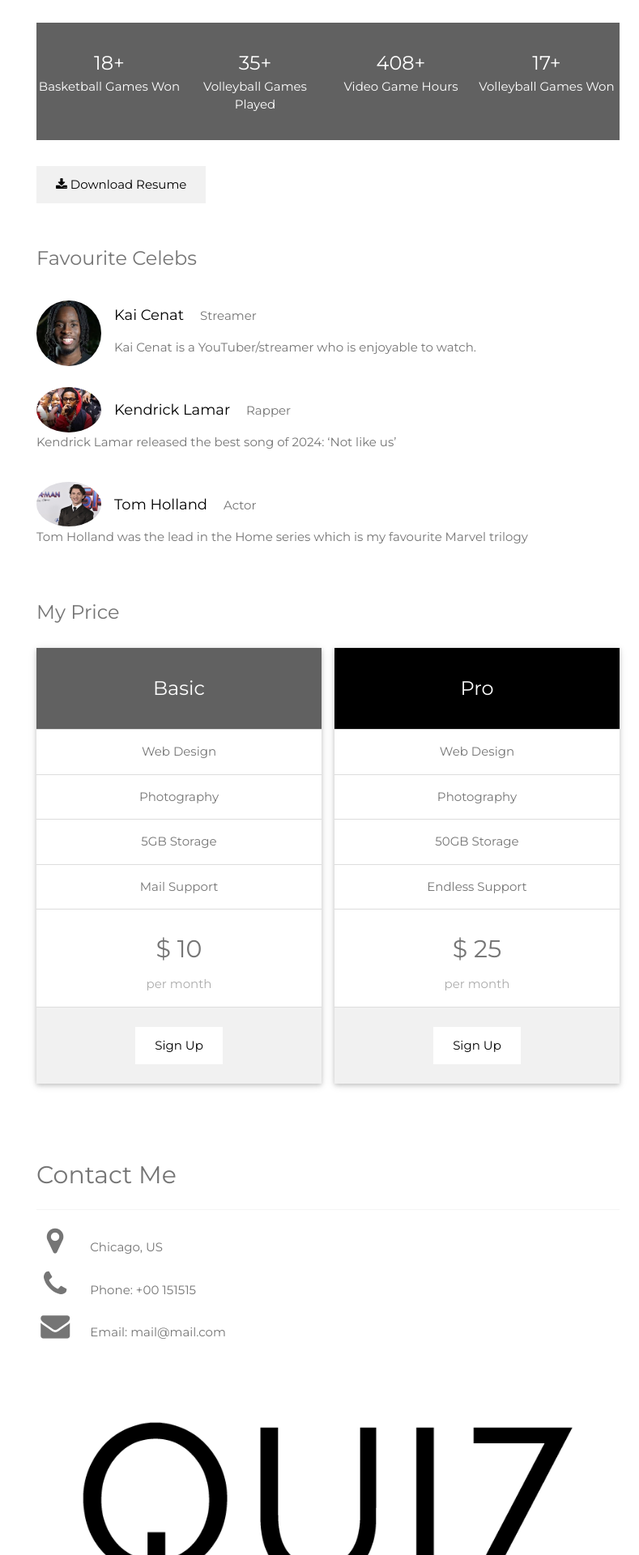
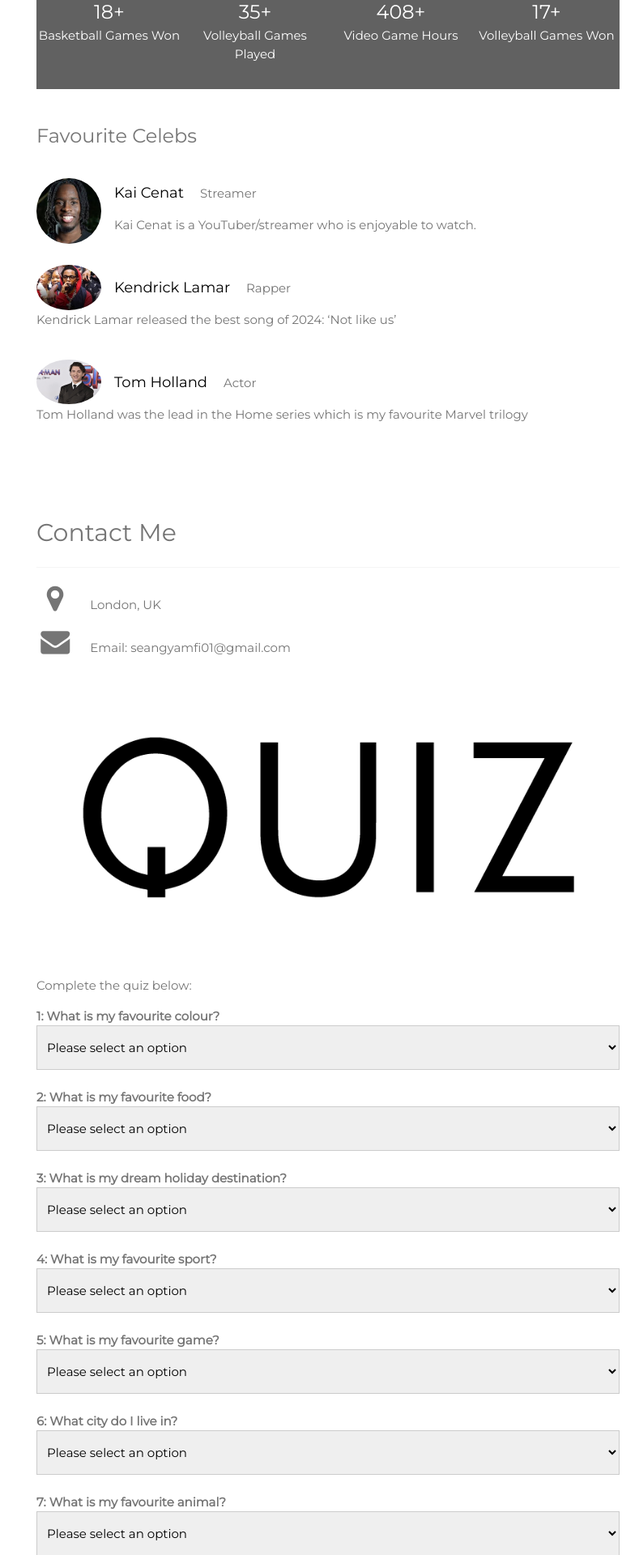
Before and after one commit to pythonsean1/my-portfolio, a Flask app: page / in a window 1280 px wide. Shown: the part 2280-4200 px from the top of the page at 81% size, without its empty margins (491-1280 px from the left). Run offline with Flask 3, Linux system fonts and the light colour scheme.

Commit message:
Validated the questions and returned i back to the index.HTML page

```diff
--- a/main.py
+++ b/main.py
@@ -6,5 +6,91 @@ app = Flask(__name__)
 def index():
     return render_template("index.html")
 
+@app.route('/quiz', methods=['POST'] ) # Create a quiz route that only handles post requests
+def quiz():
+    if request.method == 'POST':
+        # Get data from form
+        question1 = request.form.get('question1') # .get returns None if empty
+        if question1 == 'red':
+            question1_answer = 'CORRECT! my favourite colour is red'
+        else:
+            question1_answer = 'INCORRECT my favourite colour is red'
+
+        # question2
+        question2 = request.form.get('question2') # .get returns None if empty
+        if question2 == 'pizza':
+            question2_answer = 'CORRECT! my favourite food is pizza'
+        else:
+            question2_answer = 'INCORRECT my favourite food is pizza'
+
+        # question3
+        question3 = request.form.get('question3') # .get returns None if empty
+        if question3 == 'japan':
+            question3_answer = 'CORRECT! my dream holiday is Japan'
+        else:
+            question3_answer = 'INCORRECT my dream holiday is Japan'
+
+        # question 4
+        question4 = request.form.get('question4') # .get returns None if empty
+        if question4 == 'volleyball':
+            question4_answer = 'CORRECT! my favourite sport is volleyball'
+        else:
+            question4_answer = 'INCORRECT my favourite sport is volleyball'
+
+        # question 5
+        question5 = request.form.get('question5') # .get returns None if empty
+        if question5 == 'injustice':
+            question5_answer = 'CORRECT! my favourite game is injustice'
+        else:
+            question5_answer = 'INCORRECT my favourite game is injustice'
+
+        # question 6
+        question6 = request.form.get('question6') # .get returns None if empty
+        if question6 == 'london':
+            question6_answer = 'CORRECT! I live in the city of london'
+        else:
+            question6_answer = 'INCORRECT I live in the city of london'
+
+        # question 7
+        question7 = request.form.get('question7') # .get returns None if empty
+        if question7 == 'owl':
+            question7_answer = 'CORRECT! My favourite animal is  owl'
+        else:
+            question7_answer = 'INCORRECT My favourite animal is  owl'
+
+        # question 8
+        question8 = request.form.get('question8') # .get returns None if empty
+        if question8 == 'kendrick':
+            question8_answer = 'CORRECT! My favourite rapperl is Kendrick Llamar'
+        else:
+            question8_answer = 'INCORRECT My favourite rapperl is Kendrick Llamar '
+
+        # question 9
+        question9 = request.form.get('question9') # .get returns None if empty
+        if question9 == 'pokemon':
+            question9_answer = 'CORRECT! If I was able to choose to be in a game I would be in Pokemon'
+        else:
+            question9_answer = 'INCORRECT If I was able to choose to be in a game I would be in Pokemon '
+
+        # question 10
+        question10 = request.form.get('question10') # .get returns None if empty
+        if question10 == 'spiderman btsv':
+            question10_answer = 'CORRECT! My favourite movie is Spider-man: Beyond The Spider-Verse'
+        else:
+            question10_answer = 'INCORRECT My favourite movie is Spider-man: Beyond The Spider-Verse '
+
+
+
+
+
+
+
+
+
+
+
+
+    return render_template('index.html', question1_answer=question1_answer, answer2=question2_answer, answer3=question3_answer, answer4=question4_answer, answer5=question5_answer, answer6=question6_answer, answer7=question7_answer, answer8=question8_answer, answer9=question9_answer, answer10=question10_answer)
+
 if __name__ == '__main__':
     app.run(debug = True)
--- a/templates/index.html
+++ b/templates/index.html
@@ -52,9 +52,6 @@ body, h1,h2,h3,h4,h5,h6 {font-family: "Montserrat", sans-serif}
     <p>Aspiring Python developer</p>
     <img src="{{ url_for('static', filename='spike.jpg') }}" class="w3-image w3-hide-large w3-hide-small w3-round" style="display:block;width:60%;margin:auto;">
     <img src="{{ url_for('static', filename='spike.jpg') }}" class="w3-image w3-hide-large w3-hide-medium w3-round" width="1000" height="1333">
-    <button class="w3-button w3-light-grey w3-padding-large w3-margin-top">
-      <i class="fa fa-download"></i> Download Resume
-    </button>
   </header>
 
   <!-- Portfolio Section -->
@@ -125,9 +122,7 @@ body, h1,h2,h3,h4,h5,h6 {font-family: "Montserrat", sans-serif}
       </div>
     </div>
 
-    <button class="w3-button w3-light-grey w3-padding-large w3-section">
-      <i class="fa fa-download"></i> Download Resume
-    </button>
+
 
     <!-- Testimonials -->
     <h3 class="w3-padding-24">Favourite Celebs</h3>
@@ -144,43 +139,7 @@ body, h1,h2,h3,h4,h5,h6 {font-family: "Montserrat", sans-serif}
     <p>Tom Holland was the lead in the Home series which is my favourite Marvel trilogy</p><br>
 
     <!-- Grid for pricing tables -->
-    <h3 class="w3-padding-16">My Price</h3>
-    <div class="w3-row-padding" style="margin:0 -16px">
-      <div class="w3-half w3-margin-bottom">
-        <ul class="w3-ul w3-center w3-card w3-hover-shadow">
-          <li class="w3-dark-grey w3-xlarge w3-padding-32">Basic</li>
-          <li class="w3-padding-16">Web Design</li>
-          <li class="w3-padding-16">Photography</li>
-          <li class="w3-padding-16">5GB Storage</li>
-          <li class="w3-padding-16">Mail Support</li>
-          <li class="w3-padding-16">
-            <h2>$ 10</h2>
-            <span class="w3-opacity">per month</span>
-          </li>
-          <li class="w3-light-grey w3-padding-24">
-            <button class="w3-button w3-white w3-padding-large w3-hover-black">Sign Up</button>
-          </li>
-        </ul>
-      </div>
 
-      <div class="w3-half">
-        <ul class="w3-ul w3-center w3-card w3-hover-shadow">
-          <li class="w3-black w3-xlarge w3-padding-32">Pro</li>
-          <li class="w3-padding-16">Web Design</li>
-          <li class="w3-padding-16">Photography</li>
-          <li class="w3-padding-16">50GB Storage</li>
-          <li class="w3-padding-16">Endless Support</li>
-          <li class="w3-padding-16">
-            <h2>$ 25</h2>
-            <span class="w3-opacity">per month</span>
-          </li>
-          <li class="w3-light-grey w3-padding-24">
-            <button class="w3-button w3-white w3-padding-large w3-hover-black">Sign Up</button>
-          </li>
-        </ul>
-      </div>
-    <!-- End Grid/Pricing tables -->
-    </div>
 
   <!-- End About Section -->
   </div>
@@ -191,23 +150,147 @@ body, h1,h2,h3,h4,h5,h6 {font-family: "Montserrat", sans-serif}
     <hr class="w3-opacity">
 
     <div class="w3-section">
-      <p><i class="fa fa-map-marker fa-fw w3-xxlarge w3-margin-right"></i> Chicago, US</p>
-      <p><i class="fa fa-phone fa-fw w3-xxlarge w3-margin-right"></i> Phone: +00 151515</p>
-      <p><i class="fa fa-envelope fa-fw w3-xxlarge w3-margin-right"> </i> Email: mail@mail.com</p>
+      <p><i class="fa fa-map-marker fa-fw w3-xxlarge w3-margin-right"></i> London, UK</p>
+      <p><i class="fa fa-envelope fa-fw w3-xxlarge w3-margin-right"> </i> Email: seangyamfi01@gmail.com</p>
     </div>
 
     <!-- Image of location/map -->
     <img src="{{ url_for('static', filename='Quiz-850x354.png') }}" class="w3-image w3-greyscale" style="width:100%;margin:32px 0">
 
-    <p>Lets get in touch. Send me a message:</p>
-    <form action="/action_page.php" target="_blank">
-      <p><input class="w3-input w3-padding-16 w3-border" type="text" placeholder="Name" required name="Name"></p>
-      <p><input class="w3-input w3-padding-16 w3-border" type="text" placeholder="Email" required name="Email"></p>
-      <p><input class="w3-input w3-padding-16 w3-border" type="text" placeholder="Subject" required name="Subject"></p>
-      <p><input class="w3-input w3-padding-16 w3-border" type="text" placeholder="Message" required name="Message"></p>
-      <p>
+    <p>Complete the quiz below:</p>
+    <form action="/quiz" method="post" >
+        <label for="question1"><strong>1: What is my favourite colour?</strong></label>
+        <select id="question1" class="w3-input w3-padding-16 w3-border" name="question1" required>
+            <option value="">Please select an option</option>
+            <option value="blue">Blue</option>
+            <option value="red">Red</option>
+            <option value="green">Green</option>
+            <option value="orange">Orange</option>
+        </select>
+        {% if question1_answer %}
+            <p>{{ question1_answer }}</p>
+        {% endif %}
+        <br>
+
+        <label for="question2"><strong>2: What is my favourite food?</strong></label>
+        <select id="question2" class="w3-input w3-padding-16 w3-border" name="question2" required>
+            <option value="">Please select an option</option>
+            <option value="pizza">Pizza</option>
+            <option value="cheeseburger">Cheeseburger</option>
+            <option value="hotdog">Hotdog</option>
+            <option value="chikensandwich">Chicken Sandwich</option>
+
+        </select>
+        {% if answer2 %}
+            <p>{{ answer2 }}</p>
+        {% endif %}
+        <br>
+
+        <label for="question3"><strong>3: What is my dream holiday destination?</strong></label>
+        <select id="question3" class="w3-input w3-padding-16 w3-border" name="question3" required>
+            <option value="">Please select an option</option>
+            <option value="japan">Japan</option>
+            <option value="france">France</option>
+            <option value="usa">USA</option>
+            <option value="china">China</option>
+        </select>
+        {% if answer3 %}
+            <p>{{ answer3 }}</p>
+        {% endif %}
+        <br>
+
+        <label for="question4"><strong>4: What is my favourite sport?</strong></label>
+        <select id="question4" class="w3-input w3-padding-16 w3-border" name="question4" required>
+            <option value="">Please select an option</option>
+            <option value="basketball">Basketball</option>
+            <option value="tenis">Tenis</option>
+            <option value="football">Football</option>
+            <option value="volleyball">Volleyball</option>
+        </select>
+        {% if answer4 %}
+            <p>{{ answer4 }}</p>
+        {% endif %}
+        <br>
+
+        <label for="question5"><strong>5: What is my favourite game?</strong></label>
+        <select id="question5" class="w3-input w3-padding-16 w3-border" name="question5" required>
+            <option value="">Please select an option</option>
+            <option value="injustice">Injustice</option>
+            <option value="fortnite">Fortnite</option>
+            <option value="mortalkombat">Mortal Kombat</option>
+            <option value="pokemon">Pokemon</option>
+        </select>
+        {% if answer5 %}
+          <p>{{ answer5 }}</p>
+        {% endif %}
+        <br>
+
+        <label for="question6"><strong>6: What city do I live in?</strong></label>
+        <select id="question6" class="w3-input w3-padding-16 w3-border" name="question6" required>
+            <option value="">Please select an option</option>
+            <option value="manchester">Manchester</option>
+            <option value="london">London</option>
+            <option value="glasglow">Glasglow</option>
+            <option value="liverpool">Liverpool</option>
+        </select>
+        {% if answer6 %}
+            <p>{{ answer6 }}</p>
+        {% endif %}
+        <br>
+
+        <label for="question7"><strong>7: What is my favourite animal?</strong></label>
+        <select id="question7" class="w3-input w3-padding-16 w3-border" name="question7" required>
+            <option value="">Please select an option</option>
+            <option value="owl">Owl</option>
+            <option value="panther">Panther</option>
+            <option value="falcon">Falcon</option>
+            <option value="cheetah">Cheetah</option>
+        </select>
+        {% if answer7 %}
+            <p>{{ answer7 }}</p>
+        {% endif %}
+        <br>
+
+        <label for="question8"><strong>8: Who is my favourite rapper?</strong></label>
+        <select id="question8" class="w3-input w3-padding-16 w3-border" name="question8" required>
+            <option value="">Please select an option</option>
+            <option value="carti">Playboi Carti</option>
+            <option value="jcole">J Cole</option>
+            <option value="kendrick">Kendrick Lamar</option>
+            <option value="drake">Drake</option>
+        </select>
+        {% if answer8 %}
+          <p>{{ answer8 }}</p>
+        {% endif %}
+        <br>
+
+        <label for="question9"><strong>9: What game would I choose to be in if I could be in a game?</strong></label>
+        <select id="question9" class="w3-input w3-padding-16 w3-border" name="question9" required>
+            <option value="">Please select an option</option>
+            <option value="animalcrossing">Animal Crossing</option>
+            <option value="streetfighter">Street Fighter</option>
+            <option value="pokemon">Pokemon</option>
+            <option value="zelda">Legends Of Zelda</option>
+        </select>
+        {% if answer9 %}
+            <p>{{ answer9 }}</p>
+        {% endif %}
+        <br>
+
+        <label for="question10"><strong>10: What is my favourite movie?</strong></label>
+        <select id="question10" class="w3-input w3-padding-16 w3-border" name="question10" required>
+            <option value="">Please select an option</option>
+            <option value="spiderman nwh">Spide-Man: No Way Home</option>
+            <option value="spiderman btsv">Spider-Man: Beyond The Spider-Verse</option>
+            <option value="endgame">Avengers: Endgame</option>
+            <option value="batman">The Batman</option>
+        </select>
+        {% if answer10 %}
+            <p>{{ answer10 }}</p>
+        {% endif %}
+        <br>
         <button class="w3-button w3-light-grey w3-padding-large" type="submit">
-          <i class="fa fa-paper-plane"></i> SEND MESSAGE
+          <i class="fa fa-paper-plane"></i> COMPLETE QUIZ!
         </button>
       </p>
     </form>
@@ -216,13 +299,7 @@ body, h1,h2,h3,h4,h5,h6 {font-family: "Montserrat", sans-serif}
 
   <!-- Footer -->
   <footer class="w3-container w3-padding-64 w3-light-grey w3-center w3-opacity w3-xlarge" style="margin:-24px">
-    <i class="fa fa-facebook-official w3-hover-opacity"></i>
-    <i class="fa fa-instagram w3-hover-opacity"></i>
-    <i class="fa fa-snapchat w3-hover-opacity"></i>
-    <i class="fa fa-pinterest-p w3-hover-opacity"></i>
-    <i class="fa fa-twitter w3-hover-opacity"></i>
-    <i class="fa fa-linkedin w3-hover-opacity"></i>
-    <p class="w3-medium">Powered by <a href="https://www.w3schools.com/w3css/default.asp" target="_blank" class="w3-hover-text-green">w3.css</a></p>
+    <p class="w3-medium">Created by <a href="https://github.com/pythonsean1" target="_blank" class="w3-hover-text-green">Sean Agyekum</a></p>
   <!-- End footer -->
   </footer>
 
```
